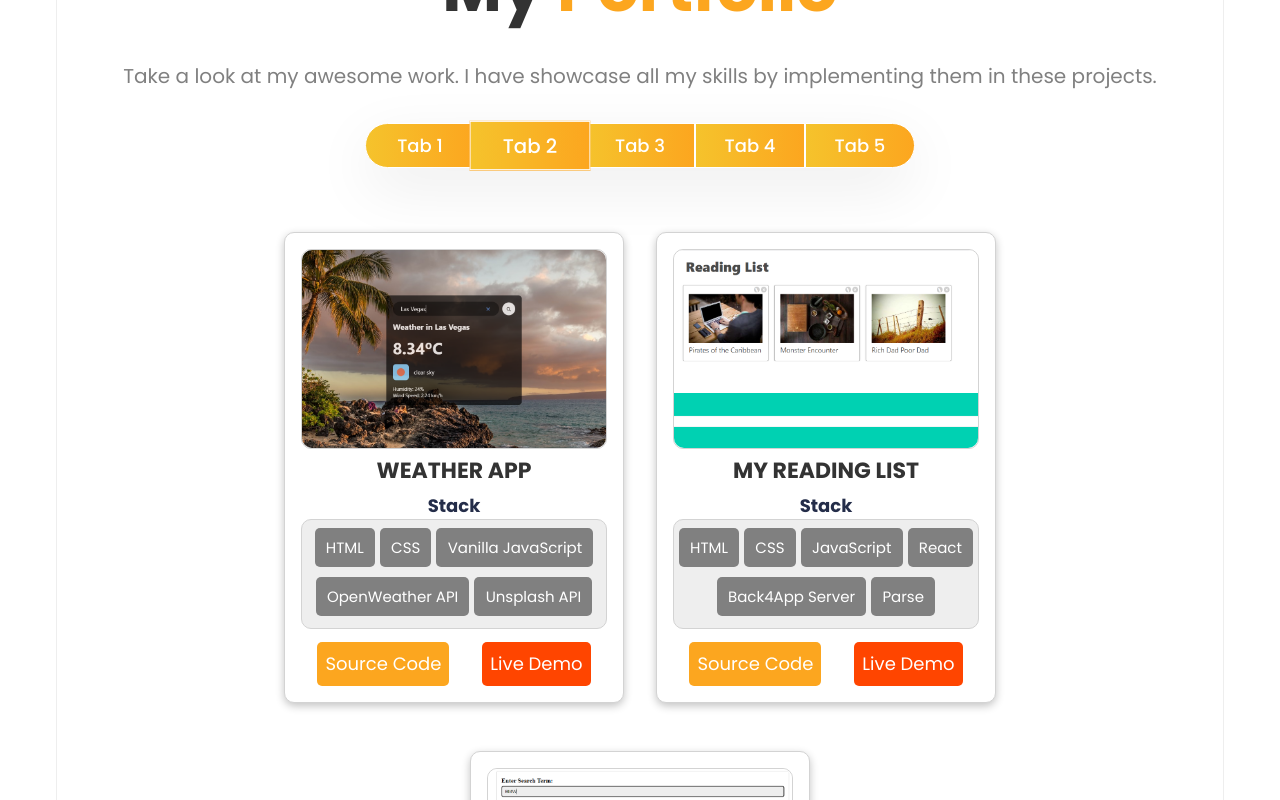
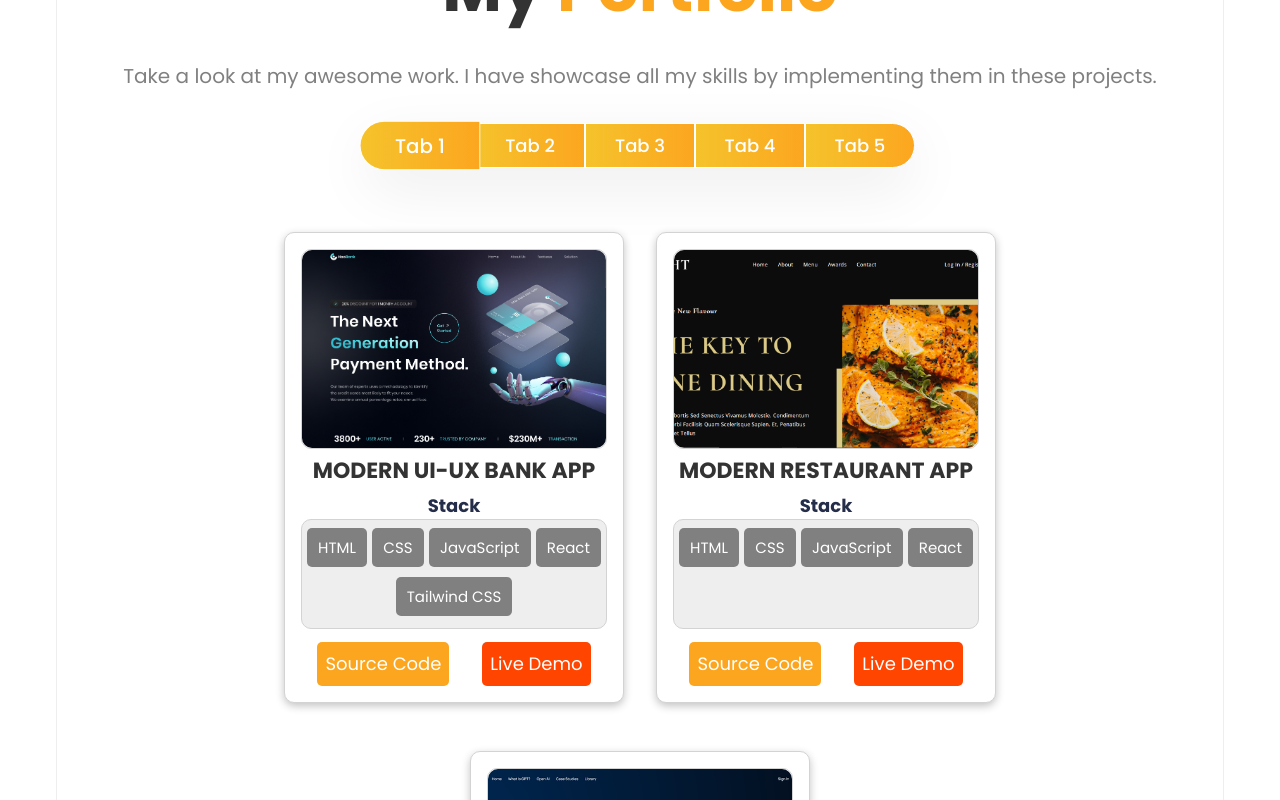
Before and after one commit to praveengoswami1996/personal_portfolio_react, a React (Create React App) app: page / in a window 1280 px wide. Shown: the part 1720-2520 px from the top of the page. Built offline with nearby package versions, Linux system fonts and the light colour scheme.

Commit message:
Correction in Portfolio.js

```diff
--- a/src/components/Portfolio/Portfolio.js
+++ b/src/components/Portfolio/Portfolio.js
@@ -4,7 +4,7 @@ import { Projects } from '../../constants';
 import { useState } from 'react';
 
 const Portfolio = () => {
-  const [currentPage, setCurrentPage] = useState(2);
+  const [currentPage, setCurrentPage] = useState(1);
   const projectsPerPage = 3;
 
   const lastProjectIndex = currentPage * projectsPerPage;
```
